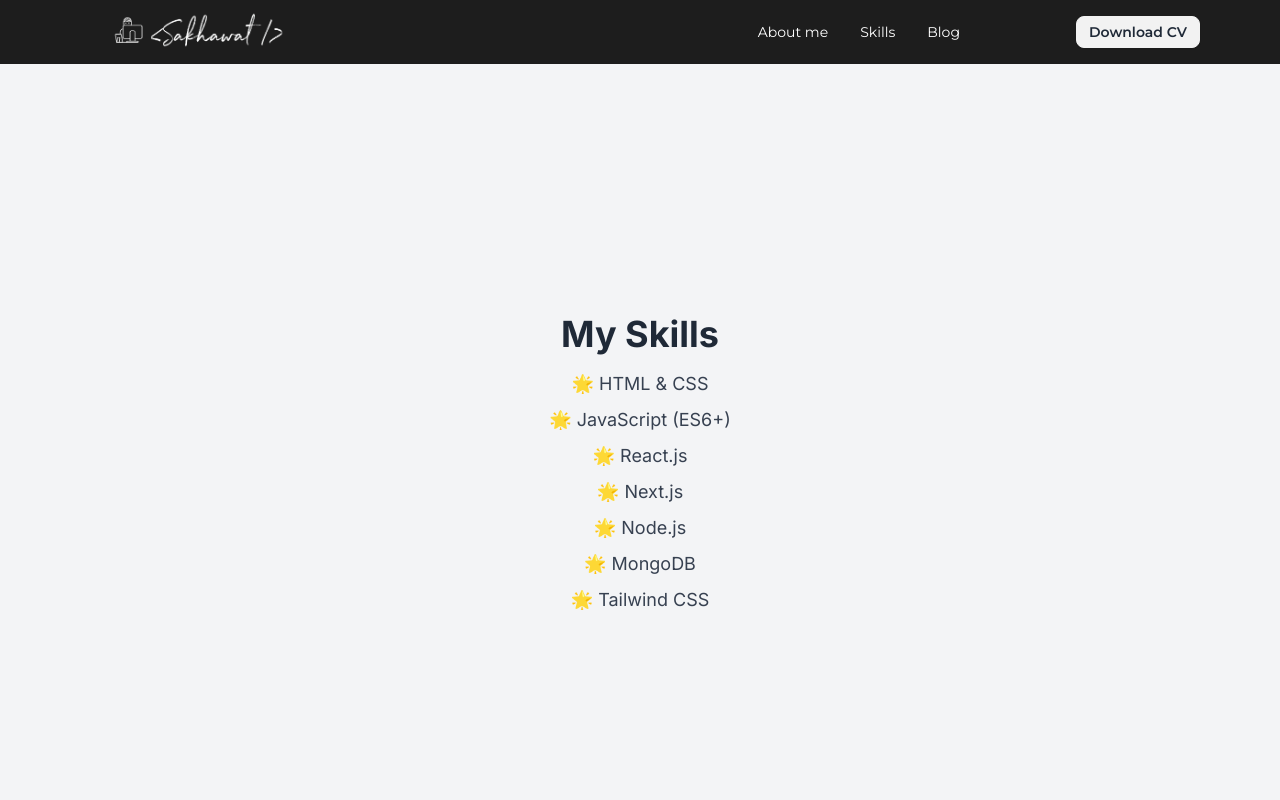
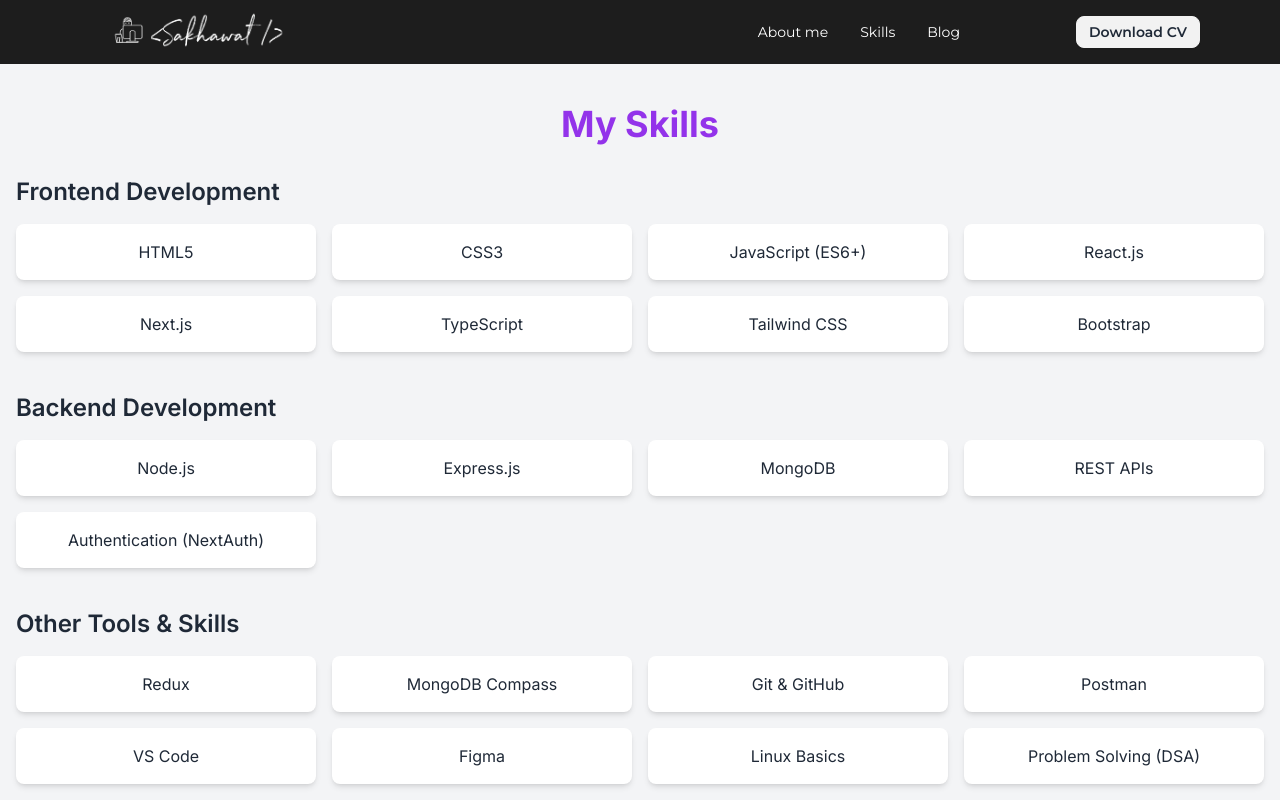
Before and after one commit to Sakhawat71/sakhawat, a Next.js app: page /skills in a window 1280 px wide. Shown: the top 800 px of the page. Built offline with nearby package versions, Linux system fonts and the light colour scheme.

Commit message:
add skills page

```diff
--- a/src/app/skills/page.jsx
+++ b/src/app/skills/page.jsx
@@ -1,19 +1,88 @@
+// import React from 'react';
+
+// const Skills = () => {
+
+//     return (
+//         <div className="flex flex-col items-center justify-center min-h-screen bg-gray-100 p-5">
+//             <h1 className="text-4xl font-bold">My Skills</h1>
+//             <ul className="mt-4 text-lg text-gray-700 max-w-2xl text-center space-y-2">
+//                 <li>🌟 HTML & CSS</li>
+//                 <li>🌟 JavaScript (ES6+)</li>
+//                 <li>🌟 React.js</li>
+//                 <li>🌟 Next.js</li>
+//                 <li>🌟 Node.js</li>
+//                 <li>🌟 MongoDB</li>
+//                 <li>🌟 Tailwind CSS</li>
+//             </ul>
+//         </div>
+//     );
+// };
+
+// export default Skills;
+
+'use client';
+
 import React from 'react';
 
 const Skills = () => {
+    return (
+        <div className="min-h-screen bg-gray-100 py-10">
+            <div className="container mx-auto px-4">
+                <h1 className="text-4xl font-bold text-center mb-8 text-purple-600">My Skills</h1>
 
-    return (
-        <div className="flex flex-col items-center justify-center min-h-screen bg-gray-100 p-5">
-            <h1 className="text-4xl font-bold">My Skills</h1>
-            <ul className="mt-4 text-lg text-gray-700 max-w-2xl text-center space-y-2">
-                <li>🌟 HTML & CSS</li>
-                <li>🌟 JavaScript (ES6+)</li>
-                <li>🌟 React.js</li>
-                <li>🌟 Next.js</li>
-                <li>🌟 Node.js</li>
-                <li>🌟 MongoDB</li>
-                <li>🌟 Tailwind CSS</li>
-            </ul>
+                {/* Frontend Section */}
+                <div className="mb-10">
+                    <h2 className="text-2xl font-semibold mb-4 text-gray-800">Frontend Development</h2>
+                    <ul className="grid grid-cols-2 md:grid-cols-3 lg:grid-cols-4 gap-4">
+                        <li className="p-4 bg-white shadow-md rounded-lg text-center">HTML5</li>
+                        <li className="p-4 bg-white shadow-md rounded-lg text-center">CSS3</li>
+                        <li className="p-4 bg-white shadow-md rounded-lg text-center">JavaScript (ES6+)</li>
+                        <li className="p-4 bg-white shadow-md rounded-lg text-center">React.js</li>
+                        <li className="p-4 bg-white shadow-md rounded-lg text-center">Next.js</li>
+                        <li className="p-4 bg-white shadow-md rounded-lg text-center">TypeScript</li>
+                        <li className="p-4 bg-white shadow-md rounded-lg text-center">Tailwind CSS</li>
+                        <li className="p-4 bg-white shadow-md rounded-lg text-center">Bootstrap</li>
+                    </ul>
+                </div>
+
+                {/* Backend Section */}
+                <div className="mb-10">
+                    <h2 className="text-2xl font-semibold mb-4 text-gray-800">Backend Development</h2>
+                    <ul className="grid grid-cols-2 md:grid-cols-3 lg:grid-cols-4 gap-4">
+                        <li className="p-4 bg-white shadow-md rounded-lg text-center">Node.js</li>
+                        <li className="p-4 bg-white shadow-md rounded-lg text-center">Express.js</li>
+                        <li className="p-4 bg-white shadow-md rounded-lg text-center">MongoDB</li>
+                        <li className="p-4 bg-white shadow-md rounded-lg text-center">REST APIs</li>
+                        <li className="p-4 bg-white shadow-md rounded-lg text-center">Authentication (NextAuth)</li>
+                    </ul>
+                </div>
+
+                {/* Other Skills */}
+                <div className="mb-10">
+                    <h2 className="text-2xl font-semibold mb-4 text-gray-800">Other Tools & Skills</h2>
+                    <ul className="grid grid-cols-2 md:grid-cols-3 lg:grid-cols-4 gap-4">
+                        <li className="p-4 bg-white shadow-md rounded-lg text-center">Redux</li>
+                        <li className="p-4 bg-white shadow-md rounded-lg text-center">MongoDB Compass</li>
+                        <li className="p-4 bg-white shadow-md rounded-lg text-center">Git & GitHub</li>
+                        <li className="p-4 bg-white shadow-md rounded-lg text-center">Postman</li>
+                        <li className="p-4 bg-white shadow-md rounded-lg text-center">VS Code</li>
+                        <li className="p-4 bg-white shadow-md rounded-lg text-center">Figma</li>
+                        <li className="p-4 bg-white shadow-md rounded-lg text-center">Linux Basics</li>
+                        <li className="p-4 bg-white shadow-md rounded-lg text-center">Problem Solving (DSA)</li>
+                    </ul>
+                </div>
+
+                {/* Learning Section */}
+                <div className="mb-10">
+                    <h2 className="text-2xl font-semibold mb-4 text-gray-800">Currently Learning</h2>
+                    <ul className="grid grid-cols-2 md:grid-cols-3 lg:grid-cols-4 gap-4">
+                        <li className="p-4 bg-white shadow-md rounded-lg text-center">Mongoose</li>
+                        <li className="p-4 bg-white shadow-md rounded-lg text-center">Advanced TypeScript</li>
+                        <li className="p-4 bg-white shadow-md rounded-lg text-center">GraphQL</li>
+                        <li className="p-4 bg-white shadow-md rounded-lg text-center">System Design</li>
+                    </ul>
+                </div>
+            </div>
         </div>
     );
 };
```
